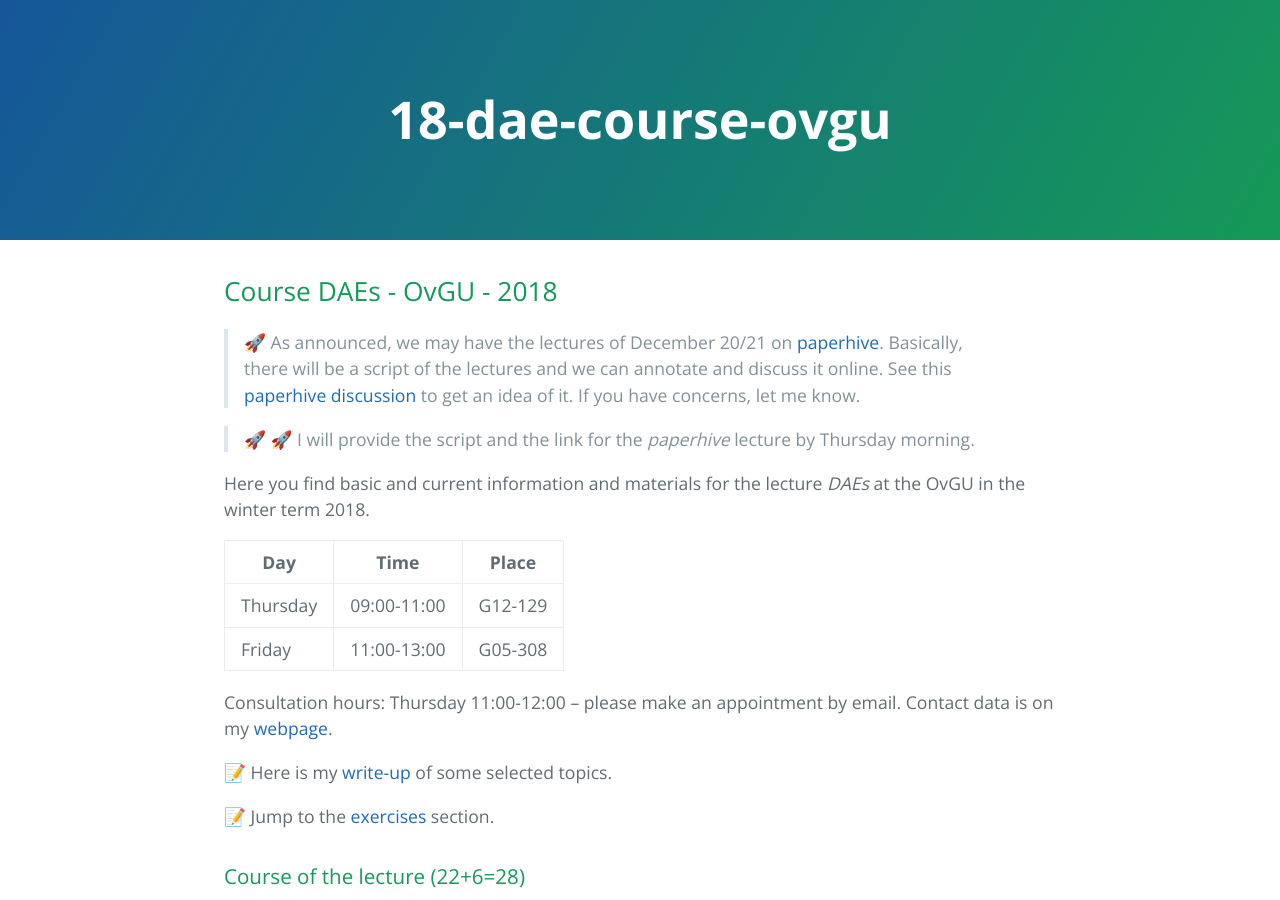
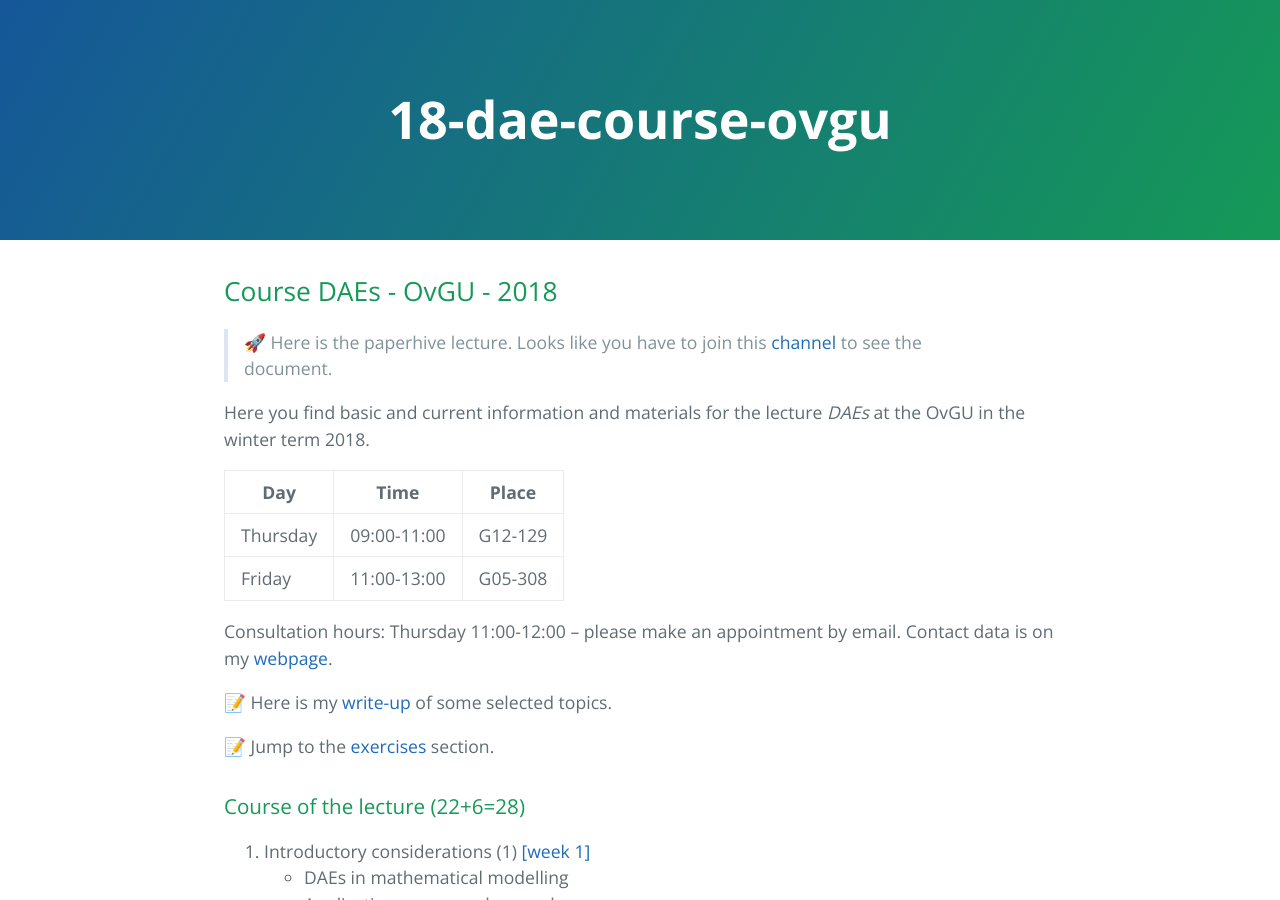
Before and after one commit to highlando/18-dae-course-ovgu, a Jekyll site: the page built from index.md, in a window 1280 px wide and 900 px high. Built offline with Jekyll 4.4.1, drawn with Linux system fonts in a browser that asks for light colours; emoji names are drawn with the system emoji font; our own code applies the rules of GitHub Pages for plain Markdown files.

Commit message:
ph lecture

```diff
--- a/index.md
+++ b/index.md
@@ -5,9 +5,8 @@ layout: index
 Course DAEs - OvGU - 2018
 -----
 
-> :rocket: As announced, we may have the lectures of December 20/21 on [paperhive](https://paperhive.org/). Basically, there will be a script of the lectures and we can annotate and discuss it online. See this [paperhive discussion](https://paperhive.org/documents/items/RZ4IwCCVGOqO?a=p:12) to get an idea of it. If you have concerns, let me know.
+> :rocket: Here is the paperhive lecture. Looks like you have to join this [channel](https://paperhive.org/channels/invitationLink?token=Rnz0EW4CHT70) to see the document.
 
-> :rocket: :rocket: I will provide the script and the link for the *paperhive* lecture by Thursday morning.
 
 Here you find basic and current information and materials for the lecture
 *DAEs* at the OvGU in the winter term 2018.
```
